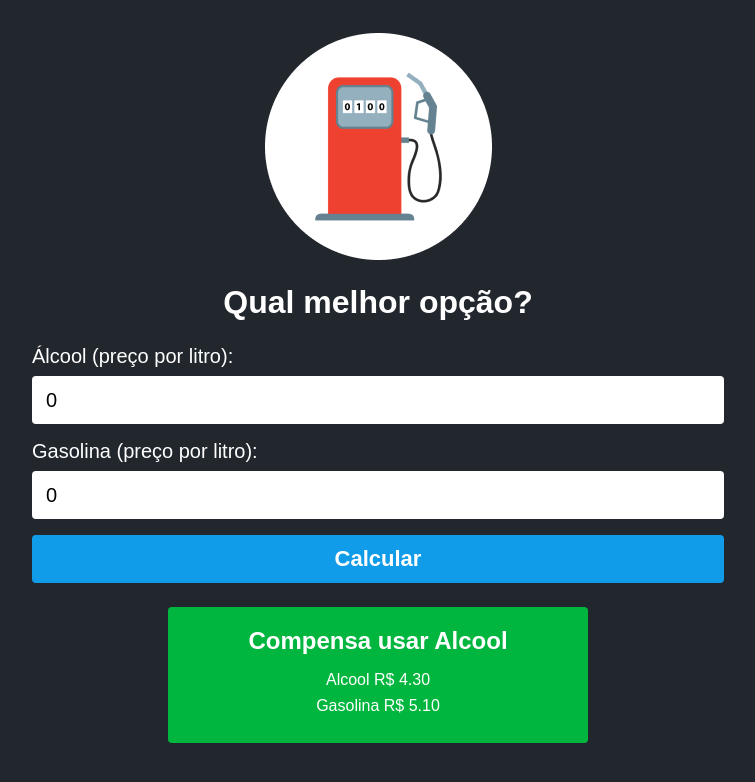
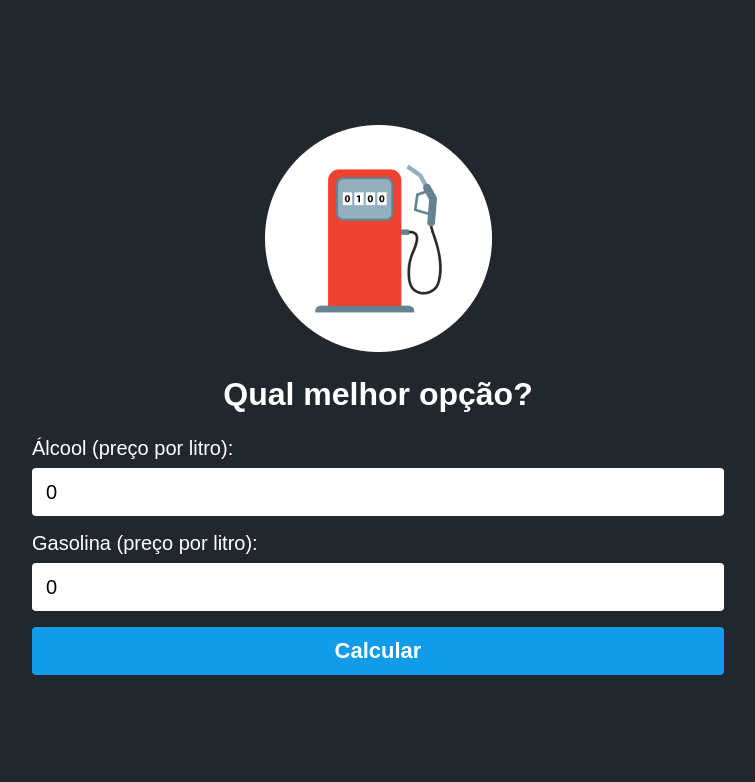
Before and after one commit to Leogom26/calcGasolinaEtanol, a React (Vite) app: page / in a window 1280 px wide. Shown: the top 782 px of the page, without its empty margins (262-1017 px from the left). Built offline with nearby package versions, Linux system fonts and the light colour scheme.

Commit message:
finalizado funcionalidades do projeto

```diff
--- a/src/App.css
+++ b/src/App.css
@@ -71,4 +71,5 @@
 .result span{
   color: #fff;
   margin-bottom: 8px;
+  font-size: 18px;
 }
--- a/src/App.tsx
+++ b/src/App.tsx
@@ -6,9 +6,16 @@ import logoImg from './assets/logo.png'
 // Calculo dividir o alcool / gasolina
 // se o resultado for menor de 0.7 compesa usar o alcool
 
+interface InfoProps{
+  title: string;
+  gasolina: string | number;
+  alcool: string | number;
+}
+
 function App() {
   const [gasolinaInput, setGasolinaInput] = useState(0);
   const [alcoolInput, setAlcoolInput] = useState(0);
+  const [info, setInfo] = useState<InfoProps>()
 
   function calcular(event: FormEvent){
     event.preventDefault();
@@ -16,10 +23,27 @@ function App() {
     const calculo = (alcoolInput / gasolinaInput);
 
     if(calculo <= 0.7){
-      alert('compensa usar Alcool')
+      setInfo({
+        title:"Compensa usar álcool",
+        gasolina: formatarMoeda(gasolinaInput),
+        alcool: formatarMoeda(alcoolInput)
+      })
     }else {
-      alert('compensa usar Gasolina')
+      setInfo({
+        title:"Compensa usar gasolina",
+        gasolina: formatarMoeda(gasolinaInput),
+        alcool: formatarMoeda(alcoolInput)
+      })
     }
+  }
+
+  function formatarMoeda(valor: number){
+    const valorFormatado = valor.toLocaleString("pt-br",
+      {
+        style: 'currency',
+        currency: 'BRL'
+      })
+      return valorFormatado
   }
 
   return (
@@ -60,12 +84,17 @@ function App() {
           <input className="button"  type="submit" value="Calcular"/>
         </form>
 
-        <section className='result'>
-          <h2 className='result-title'>Compensa usar Alcool</h2>
+        {info && Object.keys(info).length > 0 && (
+          <section className='result'>
+            <h2 className='result-title'>
+              {info.title}
+            </h2>
 
-          <span>Alcool R$ 4.30</span>
-          <span>Gasolina R$ 5.10</span>
-        </section>
+            <span>Álcool {info.alcool}</span>
+            <span>Gasolina {info.gasolina}</span>
+          </section>
+
+        )}
 
       </main>
     </div>
```
